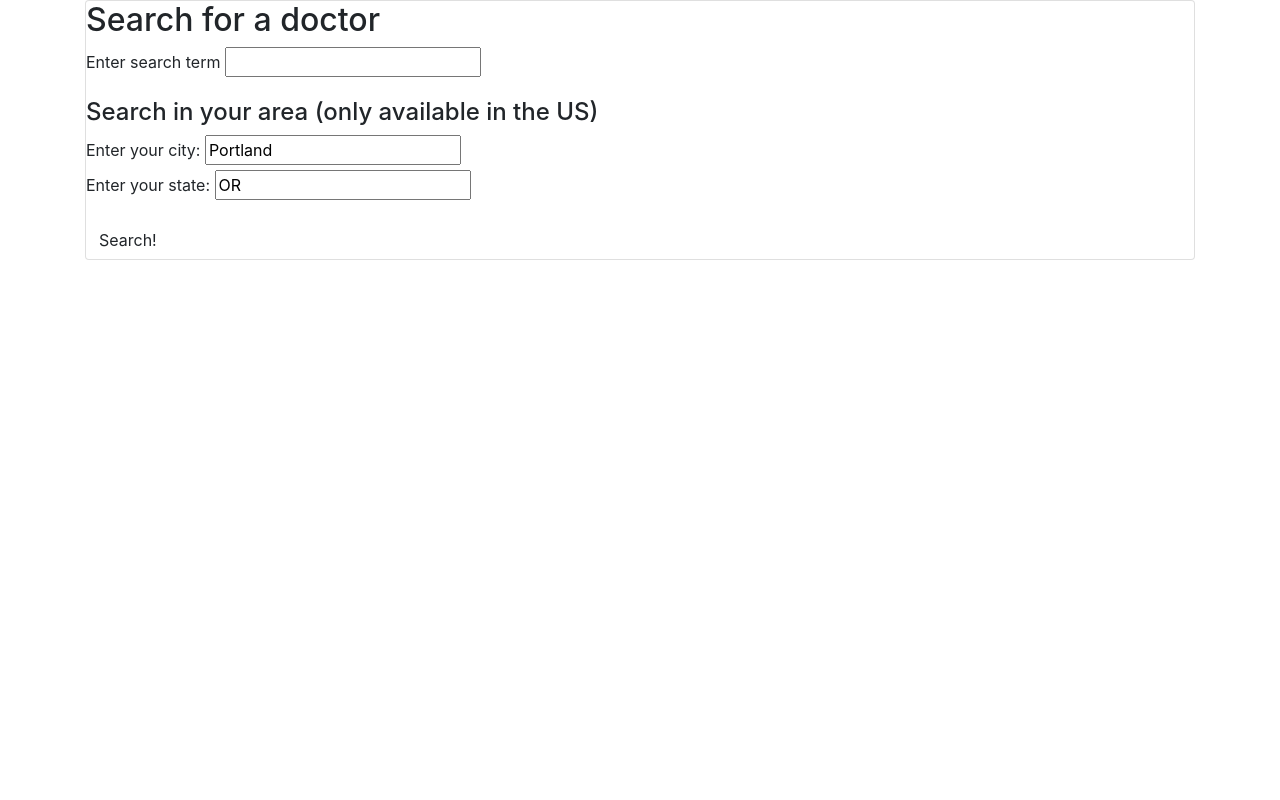
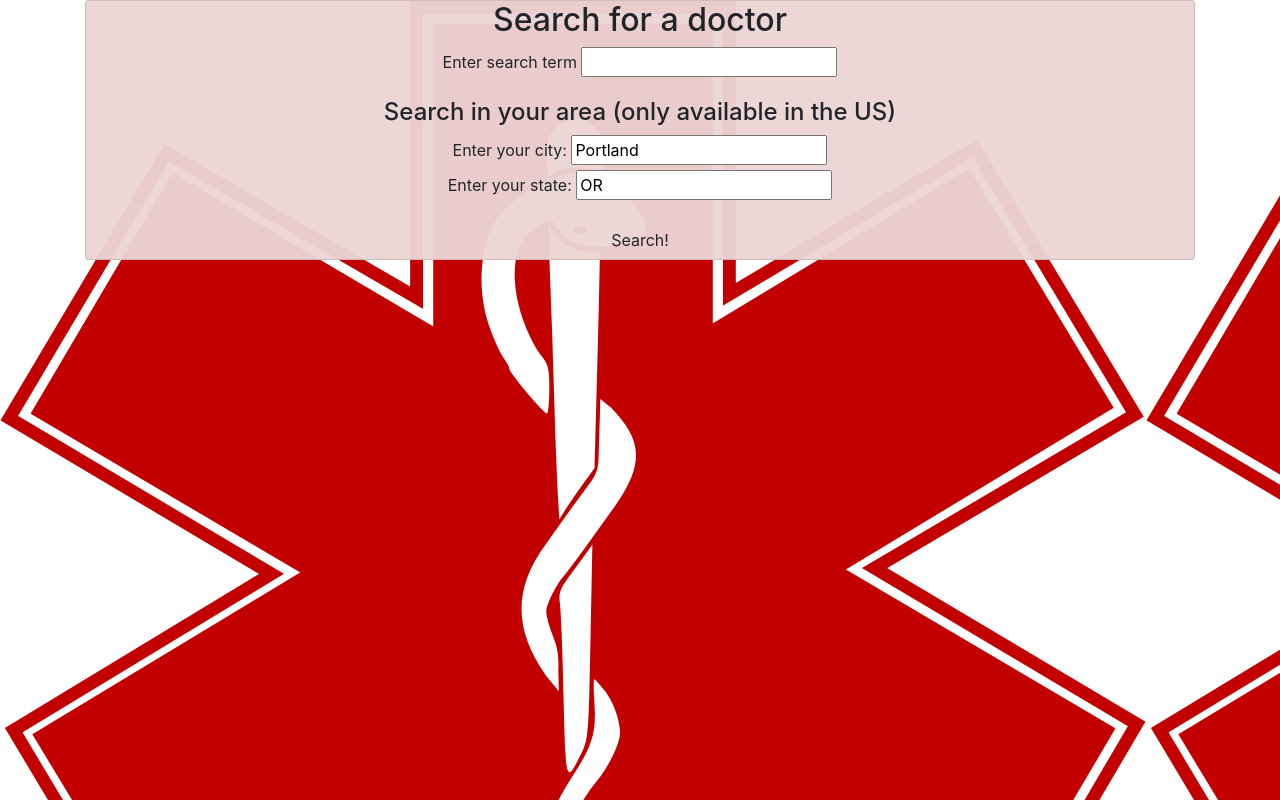
Before and after one commit to K-Banks/doctorAPI, a website built with webpack: page src/index.html in a window 1280 px wide. Built offline with nearby package versions, Linux system fonts and the light colour scheme; some packages are replaced by stand-ins of ours; no server answers.

Commit message:
Add styling for more appealing interface

```diff
--- a/src/index.html
+++ b/src/index.html
@@ -6,7 +6,7 @@
   </head>
   <body>
     <div class="container">
-      <div class="card">
+      <div class="card format">
         <form id="mdIssueForm">
           <h2>Search for a doctor</h2>
           <div class="form-group">
--- a/src/styles.css
+++ b/src/styles.css
@@ -1,3 +1,7 @@
+body {
+  background-image: url(/img/ambulance.png);
+}
+
 .output {
   width: auto;
   display: flex;
@@ -16,3 +20,18 @@
 .noResult, .errorOutput, #searchStore {
   display: none;
 }
+
+button {
+  display: block;
+  margin-left: 45%;
+  margin-right: 45%;
+  background-color: #F04A4A;
+}
+
+form {
+  text-align: center;
+}
+
+.format, .output {
+  background-color: #ecd5d5f5;
+}
```
Also changed, not shown: src/img/ambulance.png (added).
